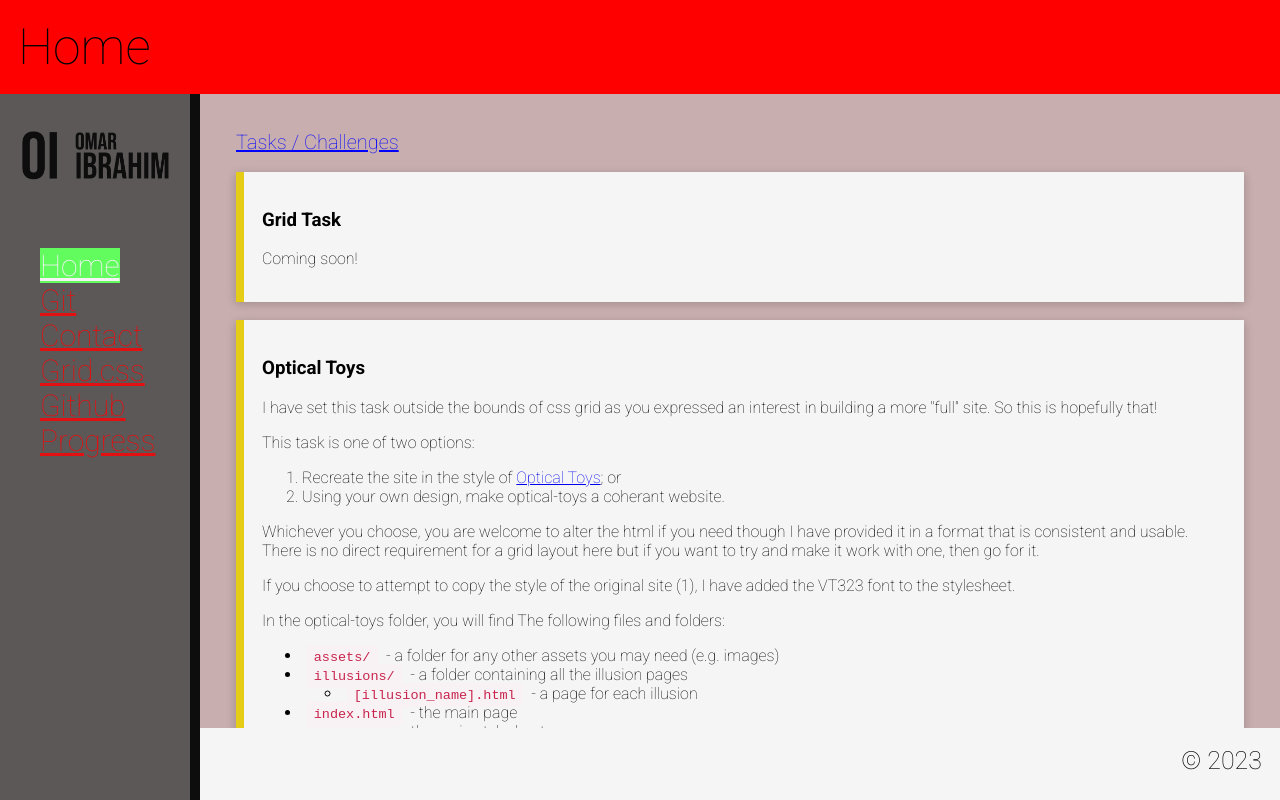
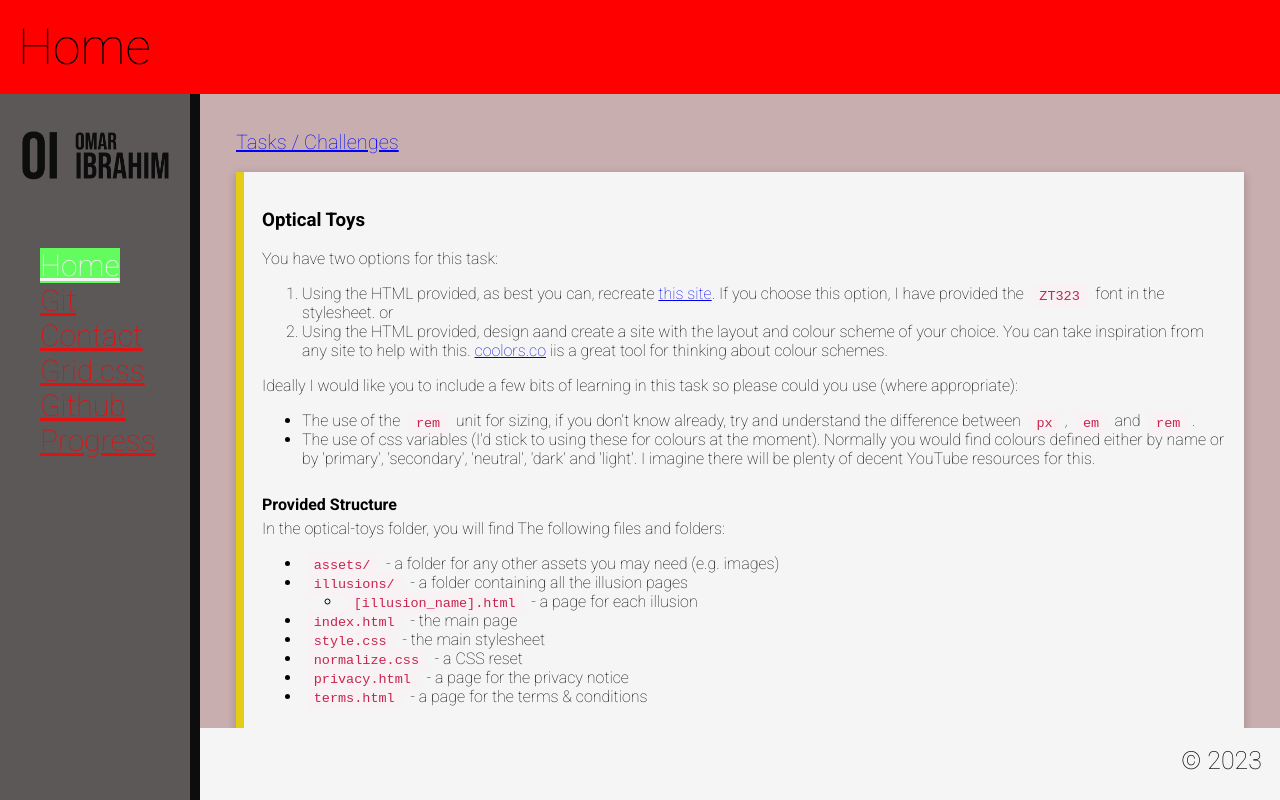
Before and after one commit to omar12ahmed/omar-training, a plain HTML site: page public/index.html in a window 1280 px wide. Drawn offline with Linux system fonts and the light colour scheme.

Commit message:
Update task

```diff
--- a/public/index.html
+++ b/public/index.html
@@ -44,42 +44,54 @@
                 <h2>Tasks / Challenges</h2>
                 <div class="tasks-container">
                     <div class="task-card new">
-                        <h3>Grid Task</h3>
-                        <p>Coming soon!</p>
-                    </div>
-                    <div class="task-card new">
                         <h3>Optical Toys</h3>
-                        <p>
-                            I have set this task outside the bounds of css grid
-                            as you expressed an interest in building a more
-                            "full" site. So this is hopefully that!
-                        </p>
-                        <p>This task is one of two options:</p>
+                        <p>You have two options for this task:</p>
                         <ol>
                             <li>
-                                Recreate the site in the style of
-                                <a href="https://optical.toys/" tarteg="_blank"
-                                    >Optical Toys</a
-                                >; or
+                                Using the HTML provided, as best you can,
+                                recreate
+                                <a href="https://optical.toys" target="_blank"
+                                    >this site</a
+                                >. If you choose this option, I have provided
+                                the <code>ZT323</code> font in the stylesheet.
+                                or
                             </li>
                             <li>
-                                Using your own design, make optical-toys a
-                                coherant website.
+                                Using the HTML provided, design aand create a
+                                site with the layout and colour scheme of your
+                                choice. You can take inspiration from any site
+                                to help with this.
+                                <a
+                                    href="https://coolors.co/320e3b-4c2a85-6b7fd7-bcedf6-ddfbd2"
+                                    target="_blank"
+                                    >coolors.co</a
+                                >
+                                iis a great tool for thinking about colour
+                                schemes.
                             </li>
                         </ol>
                         <p>
-                            Whichever you choose, you are welcome to alter the
-                            html if you need though I have provided it in a
-                            format that is consistent and usable. There is no
-                            direct requirement for a grid layout here but if you
-                            want to try and make it work with one, then go for
-                            it.
+                            Ideally I would like you to include a few bits of
+                            learning in this task so please could you use (where
+                            appropriate):
                         </p>
-                        <p>
-                            If you choose to attempt to copy the style of the
-                            original site (1), I have added the VT323 font to
-                            the stylesheet.
-                        </p>
+                        <ul>
+                            <li>
+                                The use of the <code>rem</code> unit for sizing,
+                                if you don't know already, try and understand
+                                the difference between <code>px</code>,
+                                <code>em</code> and <code>rem</code>.
+                            </li>
+                            <li>
+                                The use of css variables (I'd stick to using
+                                these for colours at the moment). Normally you
+                                would find colours defined either by name or by
+                                'primary', 'secondary', 'neutral', 'dark' and
+                                'light'. I imagine there will be plenty of
+                                decent YouTube resources for this.
+                            </li>
+                        </ul>
+                        <h4>Provided Structure</h4>
                         <p>
                             In the optical-toys folder, you will find The
                             following files and folders:
```
